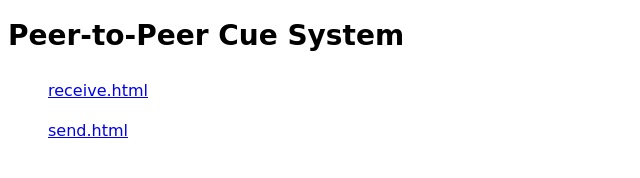
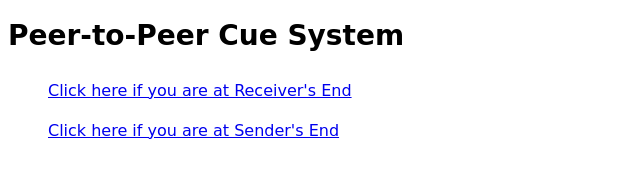
Before and after one commit to KshitizKumarGupta/lidar-webRTC, a website: page public/index.html in a window 1280 px wide. Shown: the whole page, without its empty margins (0-640 px from the left). Drawn offline with Linux system fonts and the light colour scheme.

Commit message:
Update index.html

```diff
--- a/public/index.html
+++ b/public/index.html
@@ -12,11 +12,11 @@
         <h1>Peer-to-Peer Cue System</h1>
 
         <div style="position: relative; top: 10px; margin-left: 40px; line-height: 20px;">
-            <a href="receive.html" target="_blank">receive.html</a>
+            <a href="receive.html" target="_blank">Click here if you are at Receiver's End</a>
 
             <br><br>
 
-            <a href="send.html" target="_blank">send.html</a>
+            <a href="send.html" target="_blank">Click here if you are at Sender's End</a>
 
             <br><br><br>
 
```
